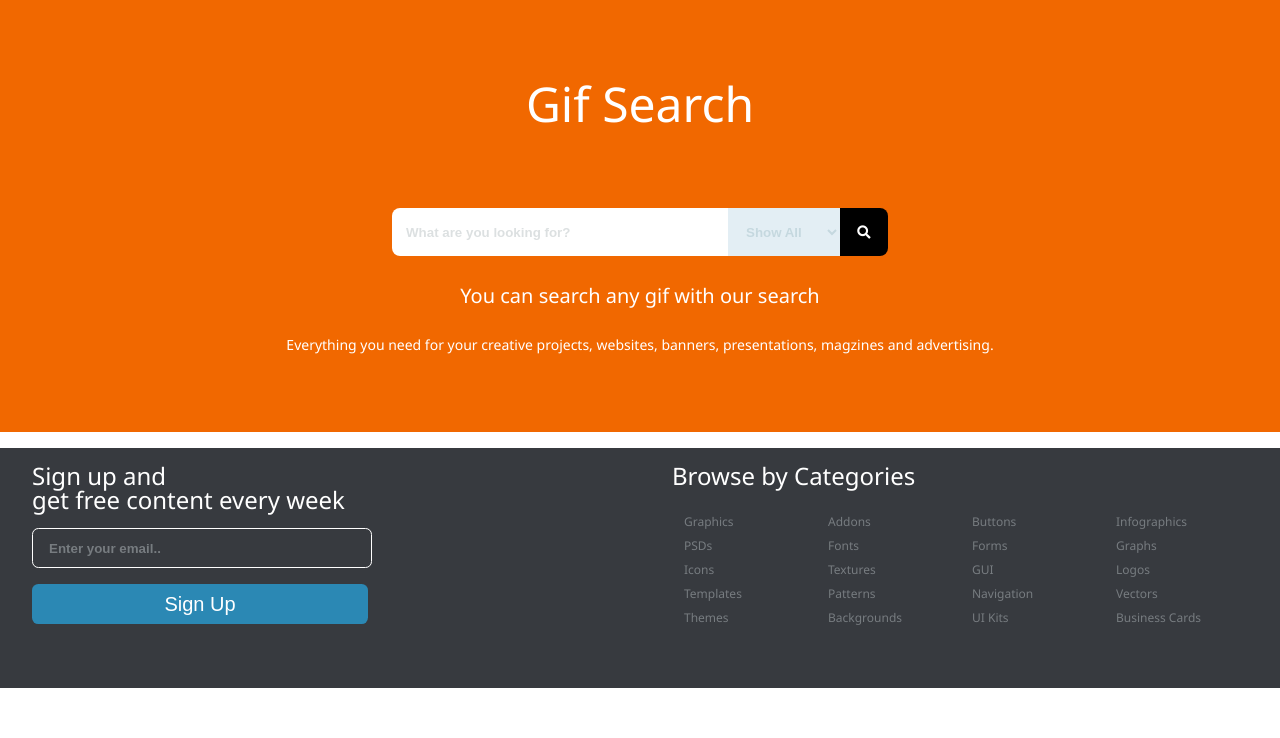
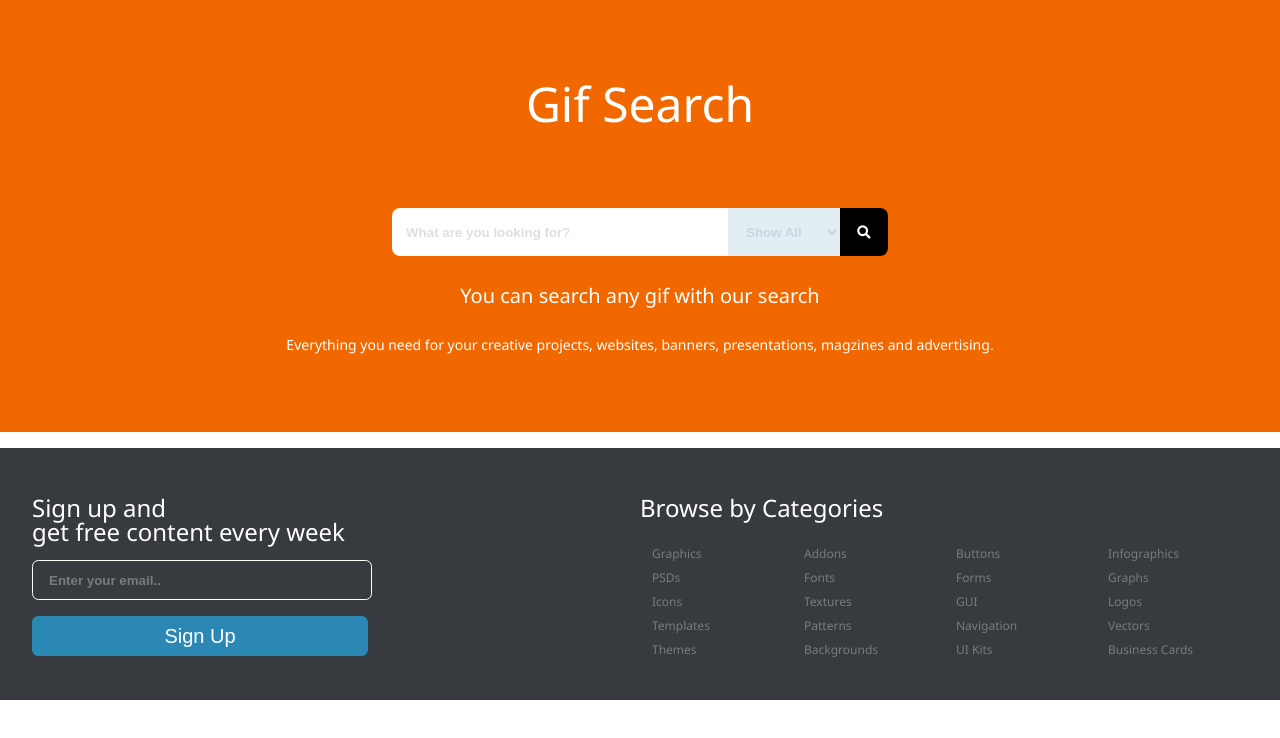
Before and after one commit to sunil-mane/freebers, an Angular app: page / in a window 1280 px wide. Shown: the top 738 px of the page. Built offline with nearby package versions, Linux system fonts and the light colour scheme.

Commit message:
Using flex layout in footer

```diff
--- a/src/app/footer/footer.component.html
+++ b/src/app/footer/footer.component.html
@@ -1,10 +1,11 @@
 <footer>
-  <div class="signup">
+  <div class="upper">
+    <div class="box signup">
       <h3>Sign up and <br> get free content every week </h3>
       <input type="text" placeholder="Enter your email.."><br>
       <button type="button">Sign Up</button>
     </div>
-  <div class="links">
+    <div class="box links">
       <h3>Browse by Categories </h3>
       <div class="categories">
         <ul>
@@ -37,4 +38,8 @@
         </ul>
       </div>
     </div>
+  </div>
+  <div class="lower">
+
+  </div>
 </footer>
--- a/src/app/footer/footer.component.scss
+++ b/src/app/footer/footer.component.scss
@@ -1,9 +1,13 @@
 footer {
-  width: 100%;
-  background-color: #373A3F;
-  color: white;
-  display: inline-flex;
-  height: 15rem;
+  .upper {
+    background-color: #373A3F;
+    color: white;
+    padding: 2rem;
+
+    .box {
+      flex: 1;
+    }
+  }
 
   h3 {
     padding: 1rem 0;
@@ -11,33 +15,7 @@ footer {
   }
 }
 
-.categories {
-  width: 100%;
-  display: inline-flex;
-
-  ul {
-    width: 25%;
-    display: block;
-
-    li {
-      margin: .75rem;
-      font-size: .75rem;
-      color: #777C80;
-    }
-  }
-
-}
-
-.links {
-  width: 50%;
-  display: block;
-  margin: 0 2rem;
-}
-
 .signup {
-  width: 50%;
-  display: block;
-  margin: 0 2rem;
 
   input {
     width: 20rem;
@@ -66,12 +44,24 @@ footer {
   }
 }
 
-@media only screen and (max-width: 600px) {
-  .signup {
-    width: 100%
-  }
+.categories {
+  display: flex;
 
-  .links {
-    width: 100%;
+  ul {
+    flex: 1;
+
+    li {
+      margin: .75rem;
+      font-size: .75rem;
+      color: #777C80;
+    }
   }
 }
+
+@media(min-width: 768px) {
+  footer {
+    .upper {
+      display: flex;
+    }
+  }
+}
```
Lines whose indentation alone changed are shown as unchanged.
